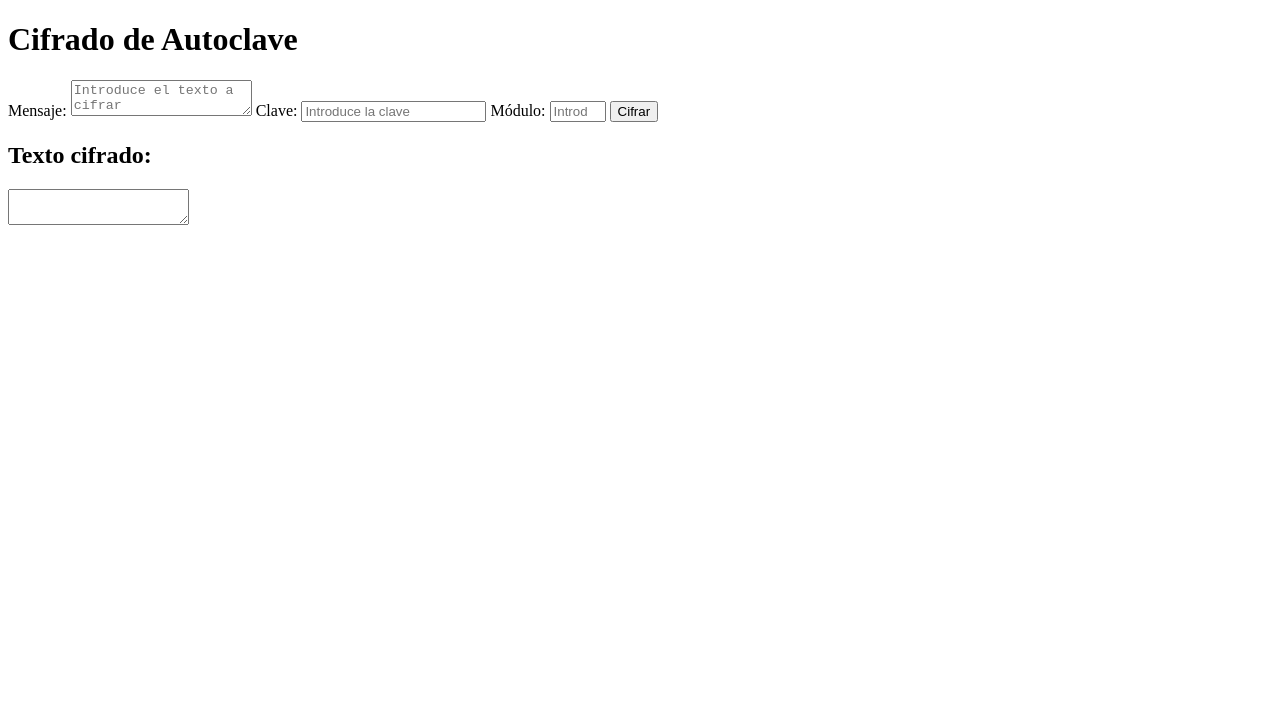
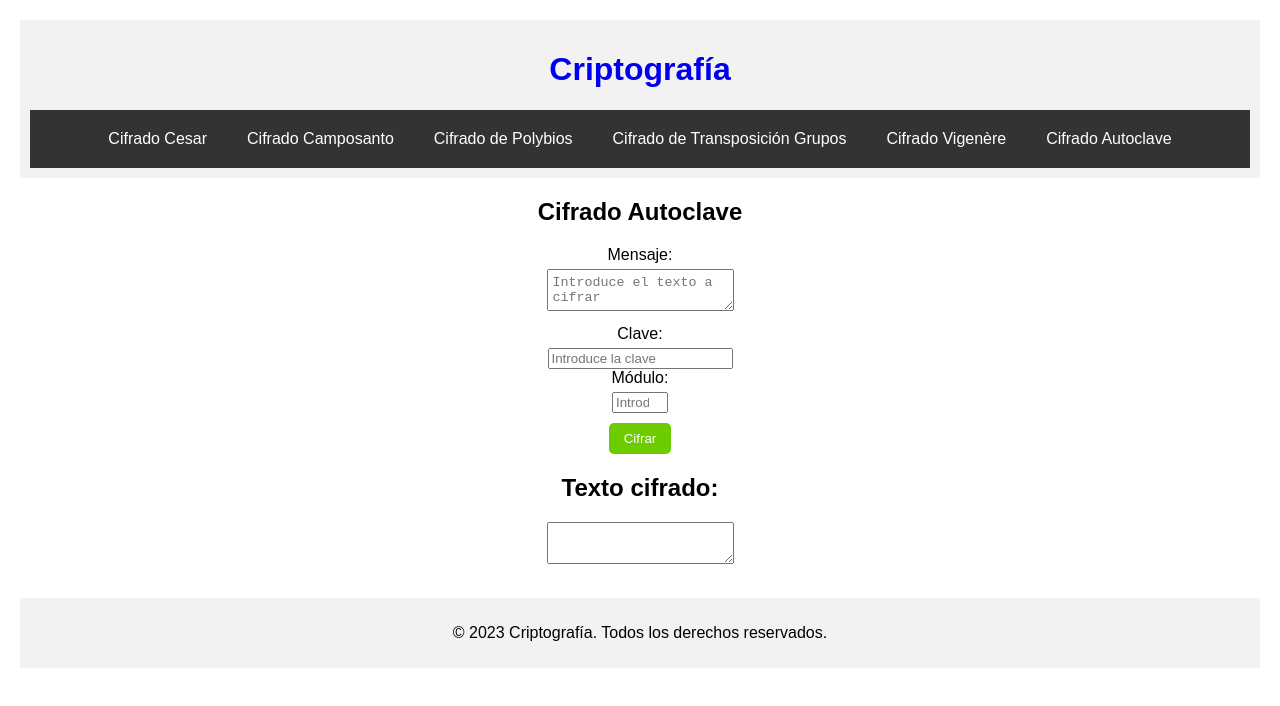
Before and after one commit to joe12345qw/GrupoCripto3, a plain HTML site: page criptografia/cifrado-autoclave.html in a window 1280 px wide. Drawn offline with Linux system fonts and the light colour scheme.

Commit message:
Add files via upload

```diff
--- a/criptografia/cifrado-autoclave.html
+++ b/criptografia/cifrado-autoclave.html
@@ -3,11 +3,25 @@
 <head>
   <meta charset="UTF-8">
   <title>Cifrado de Autoclave</title>
-  <link rel="stylesheet" href="stylesBeaufort.css">
+  <link rel="stylesheet" href="./estilos.css">
+  <link rel="stylesheet" href="./CSS/stylesBeaufort.css">
 </head>
 <body>
+  <header>
+    <a href="index.html"><h1>Criptografía</h1></a>
+    <nav>
+      <a href="cifrado-cesar.html">Cifrado Cesar</a>
+      <a href="cifrado-camposanto.html">Cifrado Camposanto</a>
+      <a href="cifrado-polybios.html">Cifrado de Polybios</a>
+      <a href="cifrado-transposicion.html">Cifrado de Transposición Grupos</a>
+      <a href="cifrado-vigenere.html">Cifrado Vigenère</a>
+      <a href="cifrado-Autoclave.html">Cifrado Autoclave</a>
+
+    </nav>
+  </header>
+  <section id="cifrado-cesar">
+    <h2>Cifrado Autoclave</h2>
     <div class="container">
-    <h1>Cifrado de Autoclave</h1>
       <label for="keyword">Mensaje:</label>
       <textarea id="inputText" placeholder="Introduce el texto a cifrar"></textarea>
       <label for="keyword">Clave:</label>
@@ -18,6 +32,10 @@
       <h2>Texto cifrado:</h2>
       <textarea id="outputText" readonly></textarea>
     </div>
-  <script src="scriptBeaufort.js"></script>
+    <script src="./Script/scriptBeaufort.js"></script>
+  </section>
+  <footer>
+    <p>&copy; 2023 Criptografía. Todos los derechos reservados.</p>
+  </footer>
 </body>
 </html>
```
Also changed, not shown: criptografia/cifrado-cesar.html (+3 -1 lines), criptografia/cifrado-vigenere.html (+6 -3 lines). Lines whose indentation alone changed are shown as unchanged.
